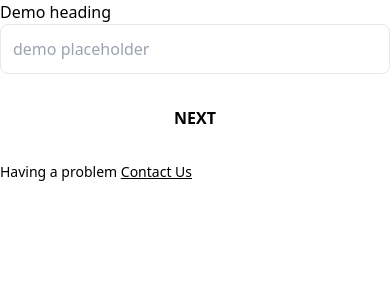
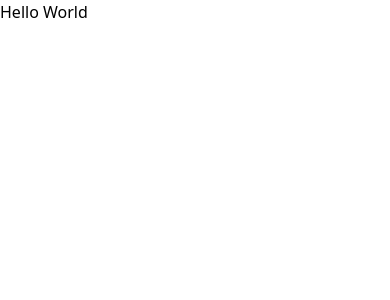
Before and after one commit to rajprogrammerbd/app-setup, a React (Create React App) app: page / in a window 390 px wide. Shown: the top 300 px of the page. Built offline with nearby package versions, Linux system fonts and the light colour scheme.

Commit message:
new commits

```diff
--- a/src/App.tsx
+++ b/src/App.tsx
@@ -1,153 +1,25 @@
-/* eslint-disable no-param-reassign */
-import React, { useEffect, useMemo, useState } from 'react';
+import React from 'react';
 
-export const formContent = {
-  nationalID: {
-    heading: 'national_ID?',
-    placeHolder: 'enter_national_ID',
-    maxLength: 13,
-    minLength: 13,
-    type: 'number',
-    notAllowed: ['-', '.', 'e'],
-    id: 1,
-  },
-  passport: {
-    heading: 'passport_number?',
-    placeHolder: 'enter_passport_number',
-    maxLength: 20,
-    minLength: 8,
-    type: 'text',
-    notAllowed: ['.'],
-    id: 2,
-  },
-  taxID: {
-    heading: 'tax_ID',
-    placeHolder: 'enter_tax_ID',
-    maxLength: 13,
-    minLength: 13,
-    type: 'number',
-    notAllowed: ['-', '.', 'e'],
-    id: 3,
-  },
-};
+function App() {
+  React.useEffect(() => {
+    if ('OTPCredential' in window) {
+      window.addEventListener('DOMContentLoaded', (e) => {
+        const ac = new AbortController();
+        navigator.credentials.get({
+          otp: { transport: ['sms'] },
+          signal: ac.signal,
+        }).then((otp) => {
+          window.alert(otp);
+        }).catch((err) => {
+          window.alert(err);
+        });
+      });
+    } else {
+      window.alert('WebOTP not supported!.');
+    }
+  }, []);
 
-export enum FormContentTypes {
-  nationalID = 'nationalID',
-  passport = 'passport',
-  taxID = 'taxID',
-}
-
-export function capitalizeFirstLetter(string: any) {
-  return string.charAt(0).toUpperCase() + string.slice(1);
-}
-
-type AuthFormContentProps = {
-  selectedType: FormContentTypes;
-  id: number;
-};
-
-function App({
-  selectedType,
-  id,
-}: AuthFormContentProps) {
-  const [formValue, setFormValue] = useState<string>('');
-  const [, setFormattedData] = useState({ id: 0, formValue: '' });
-  const isLoading = false;
-  const isError = false;
-
-  const handleChange = (event: React.ChangeEvent<HTMLInputElement>) => {
-    event.target.value = event.target.value.replace(/[^a-z0-9 ]/gi, '');
-    const { value } = event.target;
-
-    if (value.length > event.target.maxLength) {
-      const trimmedValue = value.slice(0, event.target.maxLength);
-      setFormValue(trimmedValue);
-    } else {
-      setFormValue(
-        selectedType === FormContentTypes.passport
-          ? event.target.value.toUpperCase()
-          : event.target.value,
-      );
-    }
-  };
-
-  useEffect(() => {
-    setFormattedData({ id: 0, formValue: '' });
-    setFormValue('');
-  }, [selectedType]);
-
-  const validateformValue = useMemo(
-    () => formValue.length < formContent[selectedType].minLength,
-    [formValue, selectedType],
-  );
-
-  const validateData = (event: React.KeyboardEvent<HTMLInputElement>) => {
-    /* istanbul ignore else */
-    if (event.key === '.') {
-      event.preventDefault();
-    }
-  };
-  const handleValidation = (event: React.ChangeEvent<HTMLFormElement>) => {
-    event.stopPropagation();
-    event.preventDefault();
-    setFormattedData({ id, formValue });
-  };
-
-  return (
-    <div>
-      <div className="mb-parent block sm:flex justify-between bg-white ">
-        <h4>Demo heading</h4>
-        <div className="mb-right-data sm:w-custom-bw">
-          <form data-testid="form-validation" onSubmit={handleValidation}>
-            <input
-              data-testid="input-element"
-              className={
-                !isError
-                  ? 'border-solid border border-grey-200 py-3 pl-3 w-full rounded-lg focus:outline-none focus:ring-2 focus:primary-blue focus:border-transparent placeholder-pacehoder'
-                  : 'shadow appearance-none border border-red-500 rounded w-full py-2 px-3 text-gray-700 mb-3 leading-tight focus:outline-none focus:shadow-outline'
-              }
-              placeholder="demo placeholder"
-              value={formValue}
-              onChange={handleChange}
-              onKeyDown={validateData}
-              maxLength={formContent[selectedType].maxLength}
-              type={formContent[selectedType].type}
-            />
-            {isError ? (
-              <p className="text-red-500 text-xs">
-                Not Found
-              </p>
-            ) : (
-              ''
-            )}
-            <button
-              type="submit"
-              disabled={validateformValue}
-              data-testid="submit-button"
-              className={` w-full py-3 mt-5 font-bold  ${
-                !isError && validateformValue
-                  ? 'bg-bag-light text-pacehoder'
-                  : 'bg-primary-blue text-white'
-              } uppercase rounded-lg  transition transform block focus:outline-none`}
-            >
-              {isLoading ? <small>Spinner</small> : <p>Next</p>}
-            </button>
-          </form>
-          <div className="prob-className mt-5">
-            <p className="text-font text-sm font-normal">
-              Having a problem
-              {' '}
-              <a href="tel:1438">
-                <span className="text-sm font-normal text-primary-blue underline">
-                  Contact Us
-                </span>
-              </a>
-            </p>
-          </div>
-        </div>
-      </div>
-    </div>
-  );
+  return <h4>Hello World</h4>;
 }
 
 export default App;
--- a/src/index.tsx
+++ b/src/index.tsx
@@ -2,18 +2,12 @@ import React from 'react';
 import ReactDOM from 'react-dom/client';
 import App from './App';
 import './index.css';
-
-enum FormContentTypes {
-  nationalID = 'nationalID',
-  passport = 'passport',
-  taxID = 'taxID',
-}
 
 const root = ReactDOM.createRoot(
   document.getElementById('root') as HTMLElement,
 );
 root.render(
   <React.StrictMode>
-    <App selectedType={FormContentTypes.passport} id={1} />
+    <App />
   </React.StrictMode>,
 );
--- a/tsconfig.json
+++ b/tsconfig.json
@@ -18,7 +18,11 @@
     "resolveJsonModule": true,
     "isolatedModules": true,
     "noEmit": true,
-    "jsx": "react-jsx"
+    "jsx": "react-jsx",
+    "typeRoots": [
+      "src/typings",
+      "node_modules/@types"
+    ]
   },
   "include": [
     "src"
```
Also changed, not shown: src/typings/polyfills.d.ts (added, +7 -0 lines), 1 other file (tests, documents, lock files or other folders).
